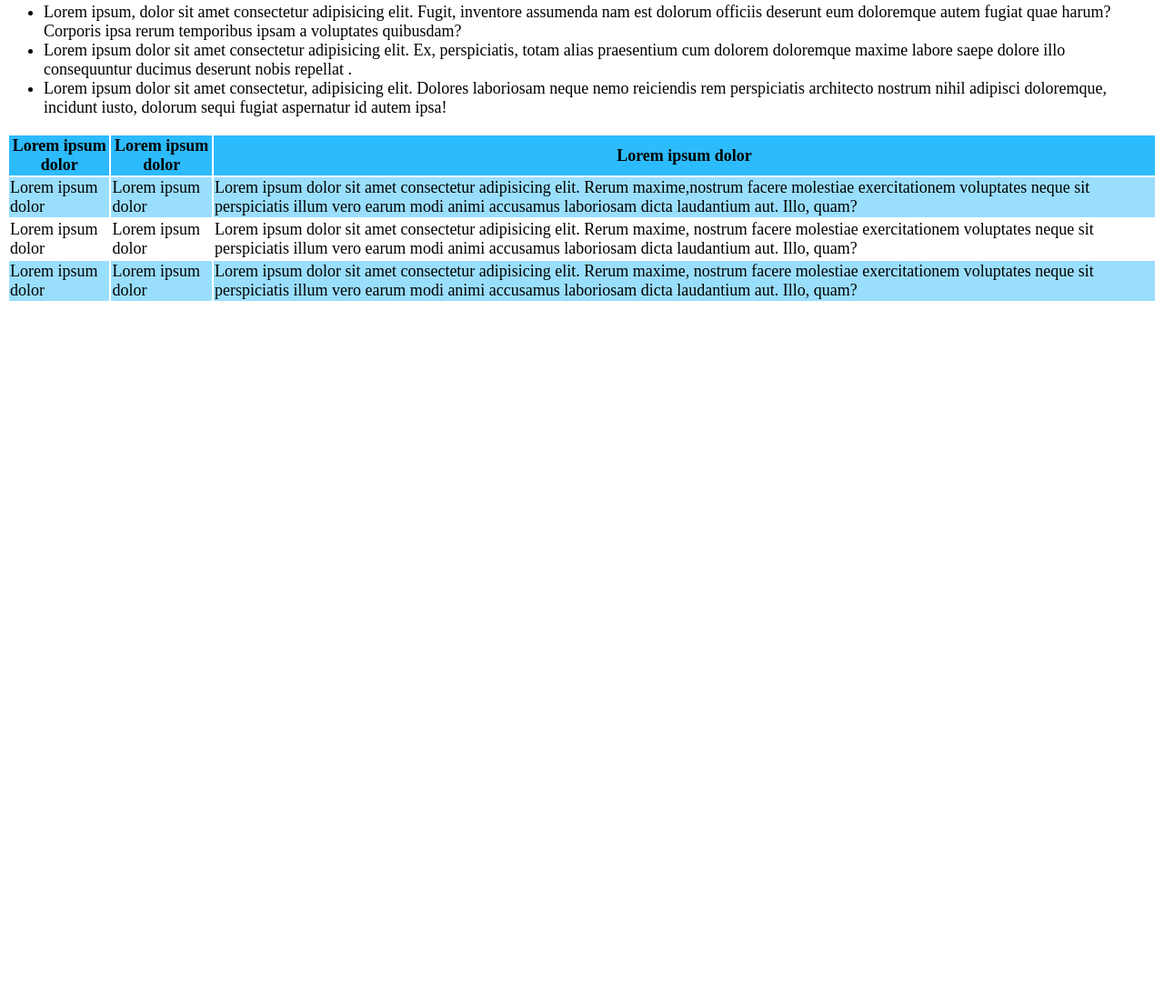
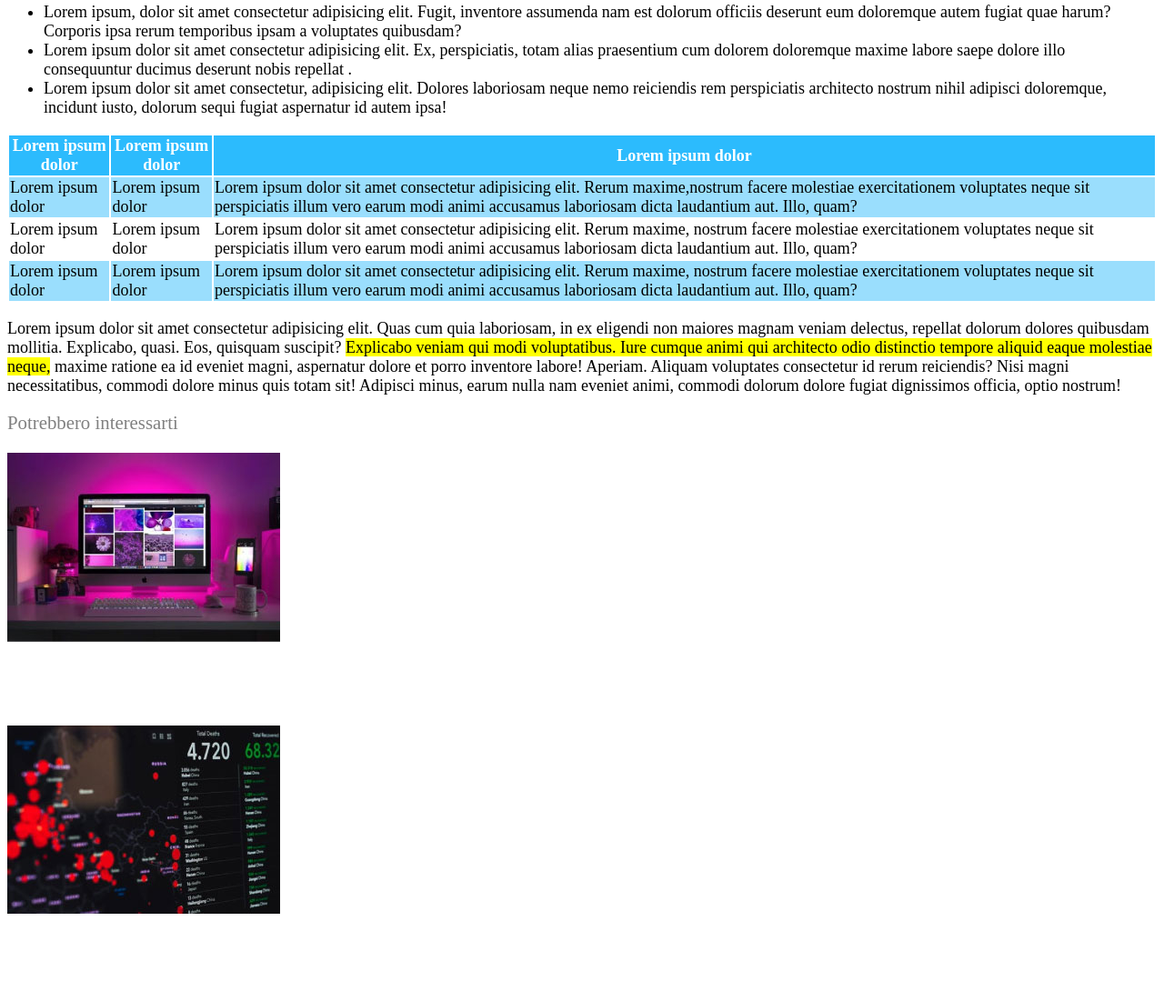
Before and after one commit to GiorgioDellutri/html-css-booleaner, a plain HTML site: page index.html in a window 1280 px wide. Shown: the part 931-2032 px from the top of the page at 91% size. Before the commit the page ends 1272 px from the top, so only its background shows below. Drawn offline with Linux system fonts and the light colour scheme.

Commit message:
implemented footer

```diff
--- a/index.html
+++ b/index.html
@@ -16,7 +16,7 @@
         <!-- Main itle -->
         <section>
             <h1>Internet deve essere al servizio del "bene pubblico": il <br> manifesto di Tim Berners-Lee</h1>
-            <span class="sub-title">Scritto da
+            <span class="sub">Scritto da
             <a class="sub-colored" href="The-Booleaner.com">The Booleaner</a>
             </span> <br>
             <span class="date">10/10/2020</span>
@@ -63,10 +63,16 @@
                     </tr>
                 </tbody>
             </table>
+            <p>Lorem ipsum dolor sit amet consectetur adipisicing elit. Quas cum quia laboriosam, in ex eligendi non maiores magnam veniam delectus, repellat dolorum dolores quibusdam mollitia. Explicabo, quasi. Eos, quisquam suscipit?
+            <span class="highlighted">Explicabo veniam qui modi voluptatibus. Iure cumque animi qui architecto odio distinctio tempore aliquid eaque molestiae neque,</span>  maxime ratione ea id eveniet magni, aspernatur dolore et porro inventore labore! Aperiam.
+            Aliquam voluptates consectetur id rerum reiciendis? Nisi magni necessitatibus, commodi dolore minus quis totam sit! Adipisci minus, earum nulla nam eveniet animi, commodi dolorum dolore fugiat dignissimos officia, optio nostrum!</p>
         </section>
     </main>
 
     <footer>
+        <span class="sub">Potrebbero interessarti</span> <br><br>
+        <div class="footer-first"></div>
+        <div class="footer-second"></div>
 
     </footer>
 
--- a/style.css
+++ b/style.css
@@ -22,7 +22,7 @@ h1{
     font-size: 3rem;
 }
 
-.sub-title{
+.sub{
     font-size: 1.3rem;
     color: grey;
 }
@@ -49,6 +49,24 @@ thead{
     background-color: #2cbbfd;
 }
 
+th{
+    color: white;
+}
+
 .row-colored{
     background-color: rgb(154, 222, 253);
 }
+
+.footer-first{
+    width: 300px;
+    height: 300px;
+    background-repeat: no-repeat;
+    background-image: url(./img/monitor.jpg);
+}
+
+.footer-second{
+    width: 300px;
+    height: 300px;
+    background-repeat: no-repeat;
+    background-image: url(./img/graph.jpg);
+}
```
